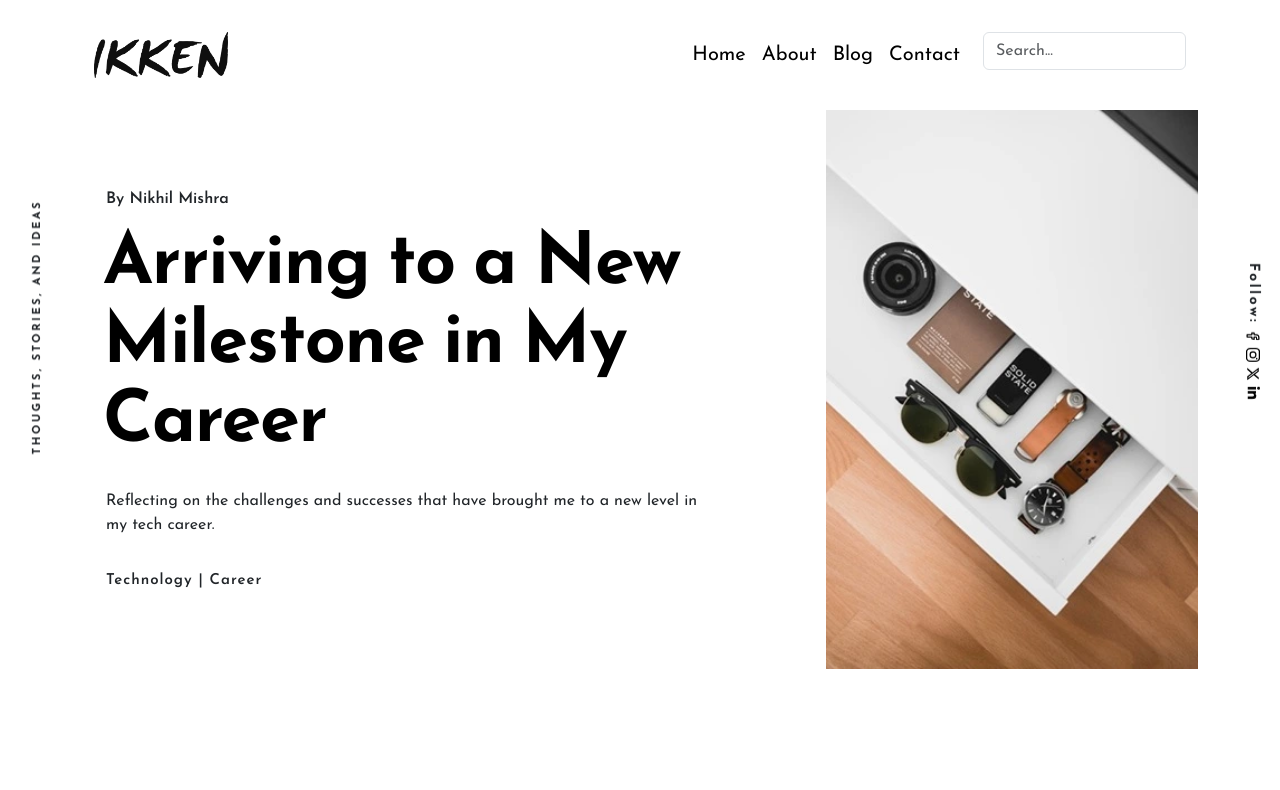
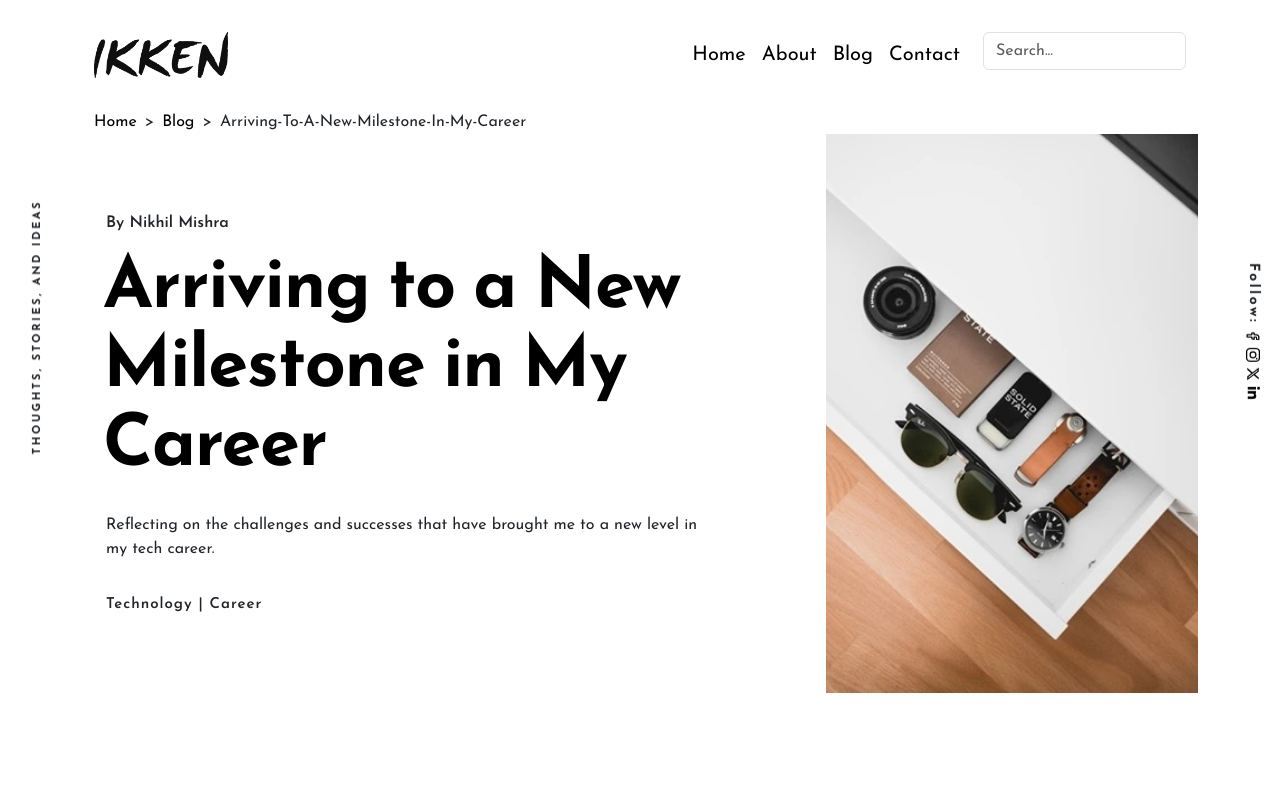
Before and after one commit to nikhil7476/ikken, a Next.js app: page /blog/arriving-to-a-new-milestone-in-my-career in a window 1280 px wide. Shown: the top 790 px of the page. Built offline with nearby package versions, Linux system fonts and the light colour scheme.

Commit message:
new file:   src/components/Breadcrumbs.js 	modified:   src/pages/blog/[slug].js 	modified:   src/styles/globals.css

```diff
--- /dev/null
+++ b/src/components/Breadcrumbs.js
@@ -0,0 +1,49 @@
+import Link from "next/link";
+import { usePathname } from "next/navigation";
+
+const Breadcrumbs = () => {
+  const pathname = usePathname();
+  if (!pathname) return null;
+  const pathSegments = pathname.split("/").filter(Boolean);
+
+  return (
+    <>
+      <nav aria-label="breadcrumb">
+        <ol
+          style={{
+            display: "flex",
+            listStyle: "none",
+            margin: 0,
+            padding: 0,
+            textTransform: "capitalize",
+          }}
+        >
+          <li>
+            <Link href="/" title="Home" className="global-underline">
+              <span>Home</span>
+            </Link>
+          </li>
+          {pathSegments.map((segment, index) => {
+            const path = `/${pathSegments.slice(0, index + 1).join("/")}`;
+            const isLast = index === pathSegments.length - 1;
+
+            return (
+              <li key={path}>
+                <span className="mx-2">{">"}</span>
+                {isLast ? (
+                  <span>{decodeURIComponent(segment)}</span>
+                ) : (
+                  <Link href={path} title={path} className="global-underline">
+                    <span>{decodeURIComponent(segment)}</span>
+                  </Link>
+                )}
+              </li>
+            );
+          })}
+        </ol>
+      </nav>
+    </>
+  );
+};
+
+export default Breadcrumbs;
--- a/src/pages/blog/[slug].js
+++ b/src/pages/blog/[slug].js
@@ -1,11 +1,12 @@
 import { useRouter } from "next/router";
+import Image from "next/image";
+import Link from "next/link";
+import Head from "next/head";
 import { useEffect, useState } from "react";
 import { blogPosts } from "@/utils/blogData";
 import { Container, Row, Col } from "react-bootstrap";
-import Image from "next/image";
-import Link from "next/link";
 import styles from "@/styles/Blog.module.css";
-import Head from "next/head";
+import Breadcrumbs from "@/components/Breadcrumbs";
 
 export default function BlogPost() {
   const router = useRouter();
@@ -46,6 +47,15 @@ export default function BlogPost() {
         />
       </Head>
       <div className={styles.single}>
+        <section>
+          <Container>
+            <Row>
+              <Col>
+                <Breadcrumbs />
+              </Col>
+            </Row>
+          </Container>
+        </section>
         <section className={styles.banner}>
           <Container>
             <Row className="justify-content-between">
--- a/src/styles/globals.css
+++ b/src/styles/globals.css
@@ -76,7 +76,7 @@ h1, h2, h3, h4, h5, h6 {
   font-weight: 700;
   line-height: 1.4;
   position: fixed;
-  z-index: 2;
+  z-index: -1;
   top: 25%;
   left: 30px;
   max-width: 400px;
```
